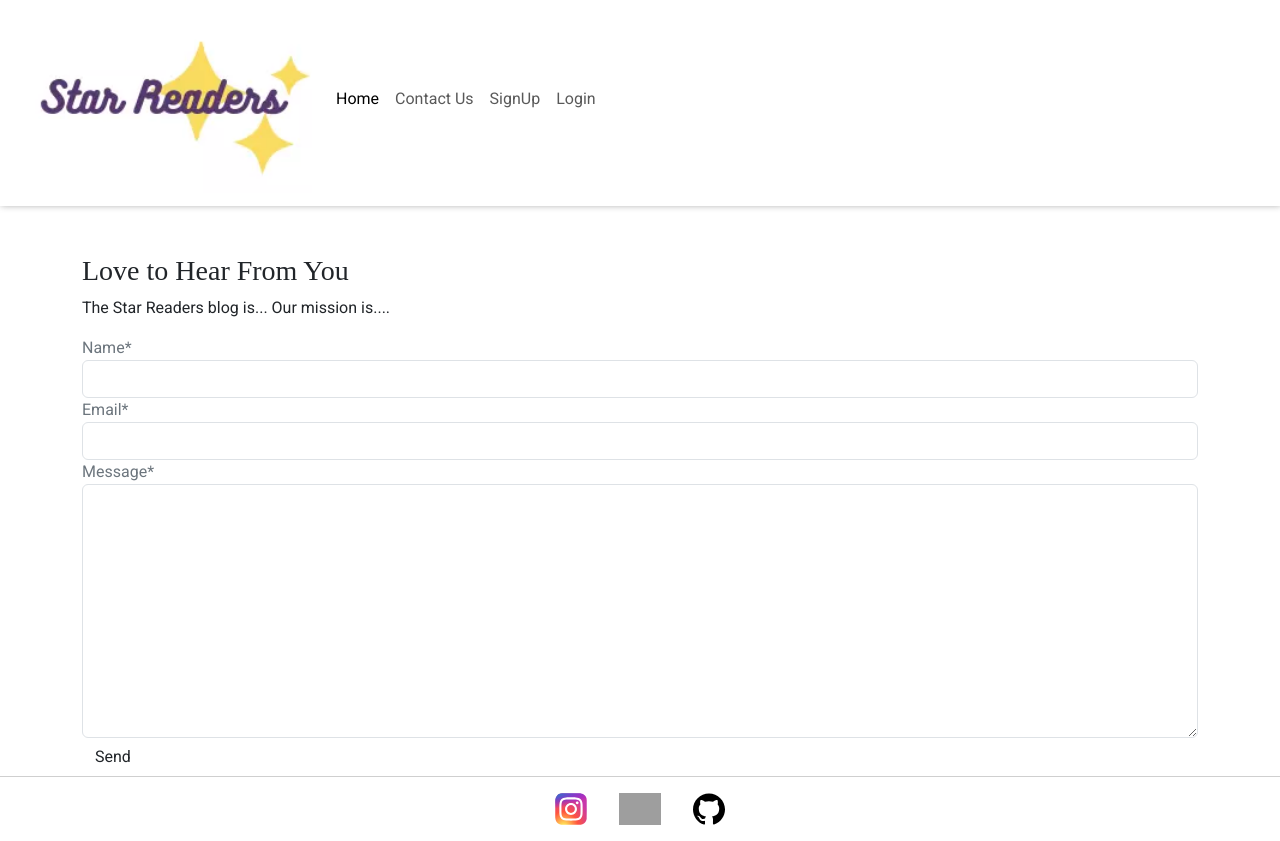
After one commit to ksumm/star-readers-django-pp4, a Django app: page /contact.html in a window 1280 px wide. The commit adds this page. Run offline with Django 3.2, Linux system fonts and the light colour scheme; some libraries are stand-ins or nearby versions; some web fonts are replaced; grey boxes are pictures that could not be loaded.

Commit message:
Add Contact Us page

```diff
--- a/blog/admin.py
+++ b/blog/admin.py
@@ -1,5 +1,5 @@
 from django.contrib import admin
-from .models import Post, Comment, age_range
+from .models import Post, Comment, Contact, age_range
 from django_summernote.admin import SummernoteModelAdmin
 
 
@@ -21,3 +21,4 @@ class CommentAdmin(admin.ModelAdmin):
 
 
 admin.site.register(age_range)
+admin.site.register(Contact)
--- a/blog/forms.py
+++ b/blog/forms.py
@@ -1,7 +1,16 @@
-from .models import Comment
+from .models import Comment, Contact
 from django import forms
 
 class CommentForm(forms.ModelForm):
     class Meta:
         model = Comment
         fields = ('body',)
+
+
+class ContactForm(forms.ModelForm):
+    """
+    Contact form
+    """
+    class Meta:
+        model = Contact
+        fields = '__all__'
--- a/blog/models.py
+++ b/blog/models.py
@@ -57,3 +57,12 @@ class Comment(models.Model):
 
     def __str__(self):
         return f"Comment {self.body} by {self.name}"
+
+
+class Contact(models.Model):
+    name = models.CharField(max_length=158)
+    email = models.EmailField()
+    message = models.TextField()
+
+    def __str__(self):
+        return self.name
--- a/blog/urls.py
+++ b/blog/urls.py
@@ -6,5 +6,7 @@ from django.urls import path
 urlpatterns = [
     path('', views.PostList.as_view(), name='blog'),
     path('<slug:slug>/', views.PostDetail.as_view(), name = 'post_detail'),
-    path('like/<slug:slug>', views.PostLike.as_view(), name='post_like')
+    path('like/<slug:slug>', views.PostLike.as_view(), name='post_like'),
+    path('contact.html', views.contact, name = 'contact'),
+    path('thank_you.html', views.thank_you, name = 'thank_you'),
 ]
--- a/blog/views.py
+++ b/blog/views.py
@@ -1,8 +1,8 @@
 from django.shortcuts import render, get_object_or_404, reverse
 from django.views import generic, View
 from django.http import HttpResponseRedirect
-from .models import Post, age_range
-from .forms import CommentForm
+from .models import Post, age_range, Contact
+from .forms import CommentForm, ContactForm
 
 
 
@@ -84,3 +84,30 @@ class PostLike(View):
             post.likes.add(request.user)
 
         return HttpResponseRedirect(reverse('post_detail', args=[slug]))
+
+
+
+def contact(request):
+    """
+    Submits contact us form to the admin dashboard only
+    to be approved.
+    """
+    submitted = False
+    if request.method == "POST":
+        form = ContactForm(request.POST)
+        if form.is_valid():
+            form.save()
+            return HttpResponseRedirect('/thank_you.html?submitted = True')
+    else:
+        form = ContactForm()
+        if 'submitted' in request.GET:
+            submitted = True
+    return render(request, 'contact.html',
+                  {'form': form, 'submitted': submitted})
+
+
+
+def thank_you(request):
+    template = 'thank_you.html'
+    context = {}
+    return render(request, template, context)
--- /dev/null
+++ b/templates/contact.html
@@ -0,0 +1,30 @@
+{% extends "base.html" %}
+{% load crispy_forms_tags %}
+{% load static %}
+
+{% block content %}
+
+<link rel="stylesheet" type="text/css" href="{% static 'style.css' %}">
+
+    <div class="container fluid">
+      <div class="row">
+        <!-- Section Titile -->
+        <div class="col-md-12 pt-5">
+          <h3 class="section-title">Love to Hear From You</h3>
+        </div>
+      </div>
+      <div class="row">
+        <!-- Section Titile -->
+        <p> The Star Readers blog is... Our mission is....</p>
+      </div>
+      <!-- contact form -->
+      <div class="text-secondary">
+        <form id="contact-form" method="post"> {% csrf_token %} {{ form|crispy }}
+          <!-- Form Submit -->
+          <button id="submitForm" class="btn btn-signup">Send</button>
+        </form>
+      </div>
+    </div>
+
+
+{% endblock %}
--- a/templates/includes/header.html
+++ b/templates/includes/header.html
@@ -30,7 +30,7 @@
               </li>
               {% endif %}
               <li class="nav-item">
-                <a class="nav-link" href="#">Contact Us</a>
+                <a class="nav-link" href="{% url 'contact' %}">Contact Us</a>
               </li>
               {% if user.is_authenticated %}
               <li class="nav-item">
```
Also changed, not shown: templates/thank_you.html (added, +32 -0 lines), blog/migrations/0004_contact.py (added).
